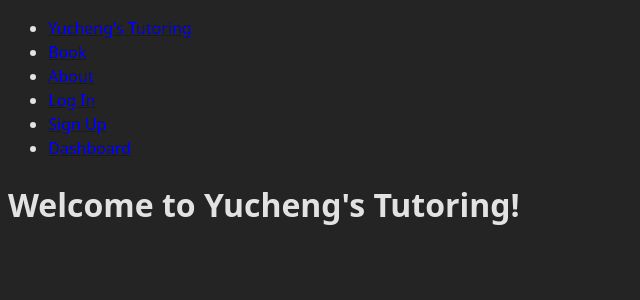
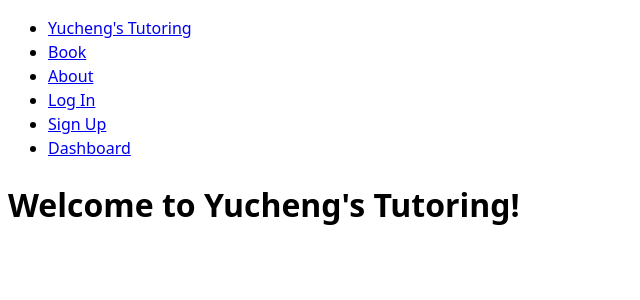
Before and after one commit to BlakeDiaz/tutoring_website, a React (Vite) app in the folder frontend/: page / in a window 1280 px wide. Shown: the top 300 px of the page, without its empty margins (0-640 px from the left). Built offline with nearby package versions, Linux system fonts and the light colour scheme.

Commit message:
Changed website to light mode

```diff
--- a/frontend/src/index.css
+++ b/frontend/src/index.css
@@ -3,9 +3,9 @@
   line-height: 1.5;
   font-weight: 400;
 
-  color-scheme: light dark;
-  color: rgba(255, 255, 255, 0.87);
-  background-color: #242424;
+  color-scheme: light;
+  color: black;
+  background-color: white;
 
   font-synthesis: none;
   text-rendering: optimizeLegibility;
```
